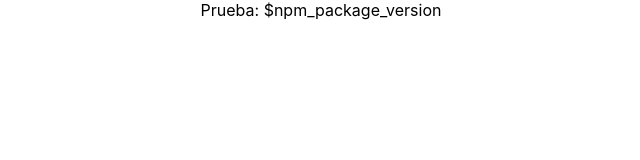
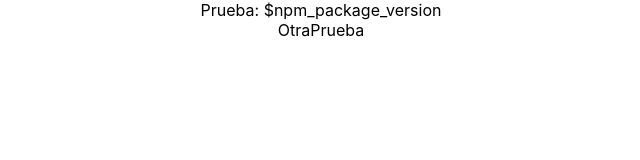
Before and after one commit to dperezlaborda/prueba-version, a React (Create React App) app: page / in a window 1280 px wide. Shown: the top 160 px of the page, without its empty margins (319-959 px from the left). Built offline with nearby package versions, Linux system fonts and the light colour scheme.

Commit message:
segundo commit

```diff
--- a/src/App.js
+++ b/src/App.js
@@ -1,10 +1,12 @@
 import "./App.css";
+import OtraPrueba from "./component/OtraPrueba";
 import Prueba from "./component/Prueba";
 
 function App() {
   return (
     <div className="App">
       <Prueba />
+      <OtraPrueba />
     </div>
   );
 }
--- /dev/null
+++ b/src/component/OtraPrueba.jsx
@@ -0,0 +1,7 @@
+import React from "react";
+
+const OtraPrueba = () => {
+  return <div>OtraPrueba</div>;
+};
+
+export default OtraPrueba;
```
